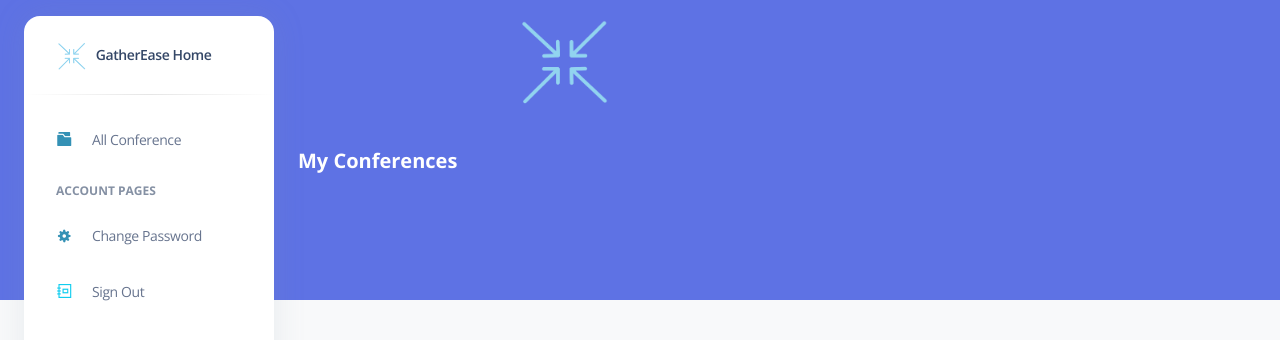
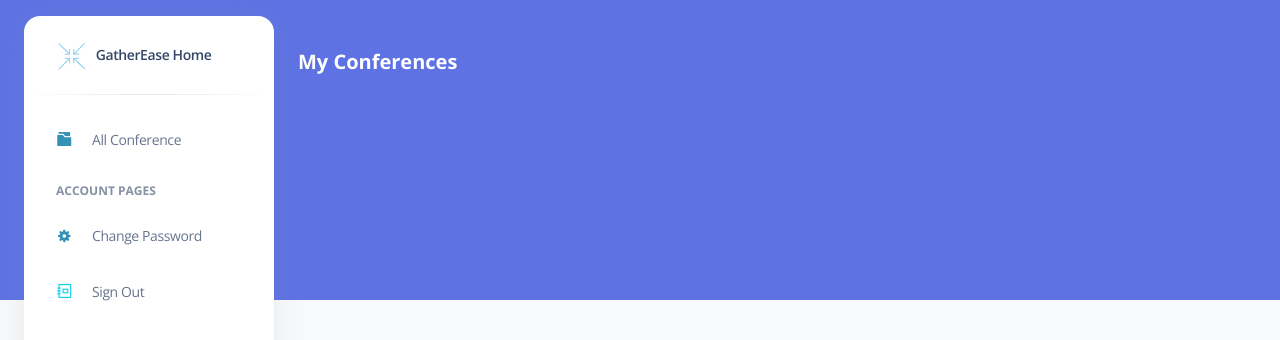
Before and after one commit to frankhsu0611/GatherEase, a Django app: page / in a window 1280 px wide. Shown: the top 340 px of the page. Run offline with Django 4.2, Linux system fonts and the light colour scheme; a user stored in the database is signed in; data comes from the database, SQL or seed files in the repository; both versions use the stored data as it was after the commit; some libraries are stand-ins or nearby versions.

Commit message:
QR code & Nav bar

```diff
--- a/custom_admin_dashboard/templates/custom_admin_dashboard/home_dashboard.html
+++ b/custom_admin_dashboard/templates/custom_admin_dashboard/home_dashboard.html
@@ -37,8 +37,6 @@
                 scanner = new Instascan.Scanner({ video: preview });
                 scanner.addListener("scan", (content) => {
                     console.log(content);
-                    scanner.addListener('scan', function (content) {
-                    console.log(content);
                     // Use AJAX to send the scanned ticket ID to a Django view for processing
                     fetch('/admin/process_ticket/', {
                         method: 'POST',
@@ -59,9 +57,8 @@
                         }
                     });
                 });
+            }
 
-                });
-            }
 
             Instascan.Camera.getCameras()
                 .then((cameras) => {
--- a/templates/conferenceBase.html
+++ b/templates/conferenceBase.html
@@ -81,18 +81,13 @@
 <nav class="navbar navbar-main navbar-expand-lg px-0 mx-4 shadow-none border-radius-xl" id="navbarBlur" data-scroll="false">
   <div class="container-fluid py-1 px-3">
       <div class="row align-items-center">
-              <!-- Logo Section -->
-              <div class="col text-center">
-                  <div class="logo-container">
-                    <img src="{% static 'img/logo1.png' %}" alt="GatherEase Logo" style="max-width: 20%; max-height: 20%;">
-                  </div>
-              </div>
 
           <!-- Navbar Section -->
           <div class="col-auto">
               <div class="collapse navbar-collapse mt-sm-0 mt-2 me-md-0 me-sm-4" id="navbar">
                   <ul class="navbar-nav">
                       <li class="nav-item d-xl-none ps-3 d-flex align-items-center">
+                          <div class="d-flex justify-content-center d-lg-flex justify-content-lg-start w-100">
                               <a href="javascript:;" class="nav-link text-white p-0" id="iconNavbarSidenav">
                                   <div class="sidenav-toggler-inner" style="transform: scale(1.5);">
                                       <i class="sidenav-toggler-line bg-white"></i>
@@ -100,13 +95,21 @@
                                       <i class="sidenav-toggler-line bg-white"></i>
                                   </div>
                               </a>
+                          </div>
                       </li>
                   </ul>
               </div>
           </div>
+                    <!-- Logo Section -->
+          <!-- <div class="col text-center">
+              <div class="logo-container">
+                <img src="{% static 'img/logo1.png' %}" alt="GatherEase Logo" style="max-width: 20%; max-height: 20%;">
+              </div>
+          </div> -->
       </div>
   </div>
 </nav>
+
     <!-- End Navbar -->
     {% block content %}
     {% endblock %}
--- a/templates/ticketBase.html
+++ b/templates/ticketBase.html
@@ -96,11 +96,11 @@
       <div class="container-fluid py-1 px-3">
           <div class="row align-items-center">
               <!-- Logo Section -->
-              <div class="col text-center">
+              <!-- <div class="col text-center">
                   <div class="logo-container">
                     <img src="{% static 'img/logo1.png' %}" alt="GatherEase Logo" style="max-width: 20%; max-height: 20%;">
                   </div>
-              </div>
+              </div> -->
 
               <!-- Navbar Section -->
               <div class="col-auto">
```
Also changed, not shown: db.sqlite3, static/img/sidebar.png (added). Lines whose indentation alone changed are shown as unchanged.
